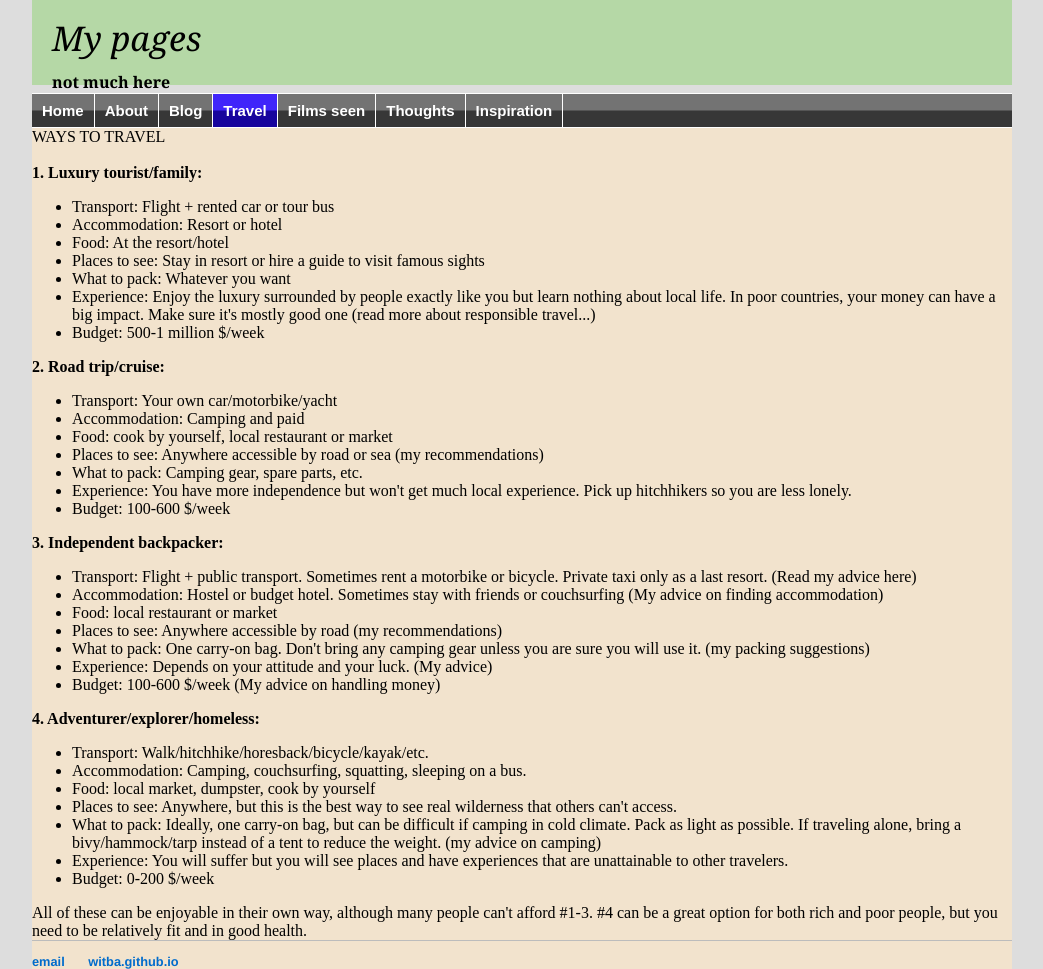
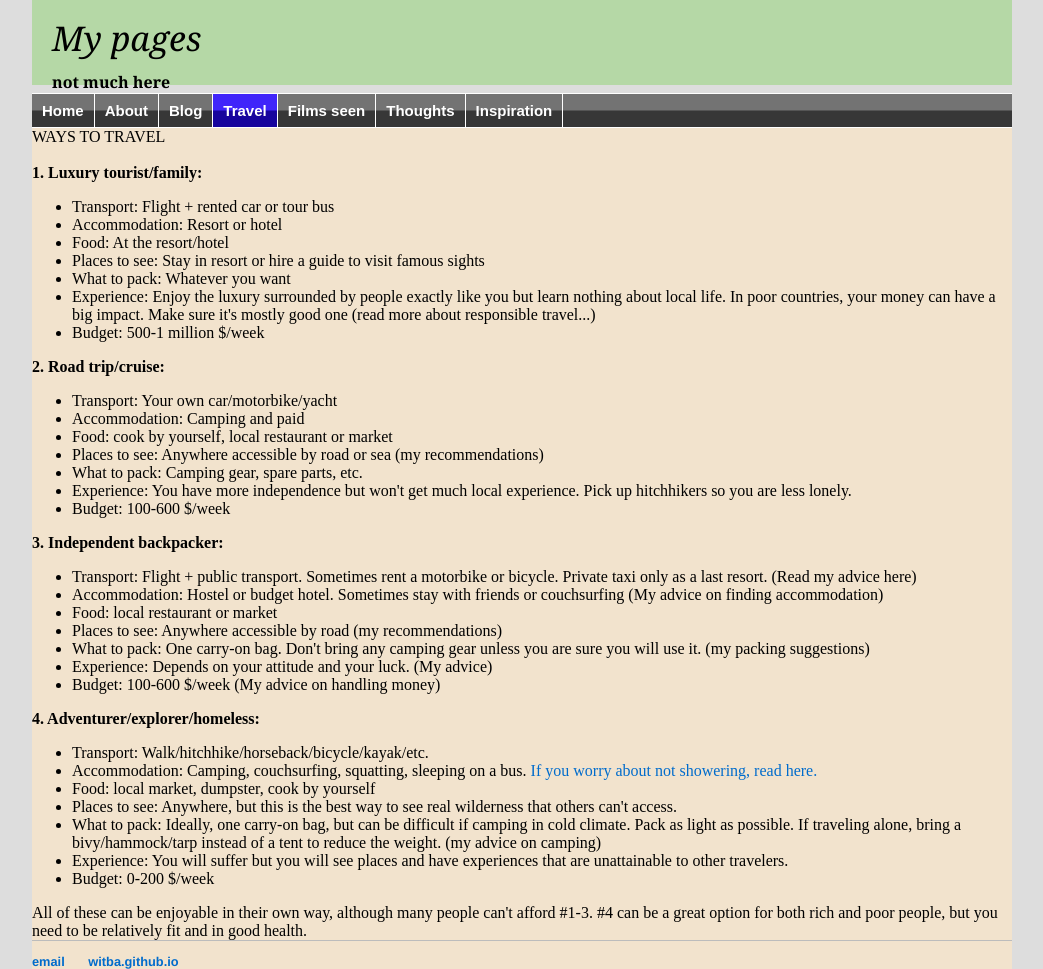
Before and after one commit to witba/witba.github.io, a Jekyll site: the page built from travel/waystotravel.html, in a window 1280 px wide. Shown: the whole page, without its empty margins (118-1161 px from the left). Built offline with Jekyll 4.4.1, drawn with Linux system fonts in a browser that asks for light colours.

Commit message:
Update waystotravel.html

```diff
--- a/travel/waystotravel.html
+++ b/travel/waystotravel.html
@@ -39,8 +39,8 @@ WAYS TO TRAVEL <br>
 </ul>
 <b>4. Adventurer/explorer/homeless:</b>
 <ul>
-<li>Transport: Walk/hitchhike/horesback/bicycle/kayak/etc.
-<li>Accommodation: Camping, couchsurfing, squatting, sleeping on a bus.
+<li>Transport: Walk/hitchhike/horseback/bicycle/kayak/etc.
+<li>Accommodation: Camping, couchsurfing, squatting, sleeping on a bus. <a href="https://www.theatlantic.com/health/archive/2016/06/i-stopped-showering-and-life-continued/486314" target=_blank>If you worry about not showering, read here.</a>
 <li>Food: local market, dumpster, cook by yourself
 <li>Places to see: Anywhere, but this is the best way to see real wilderness that others can't access.
 <li>What to pack: Ideally, one carry-on bag, but can be difficult if camping in cold climate. Pack as light as possible. If traveling alone, bring a bivy/hammock/tarp instead of a tent to reduce the weight. (my advice on camping)
```
